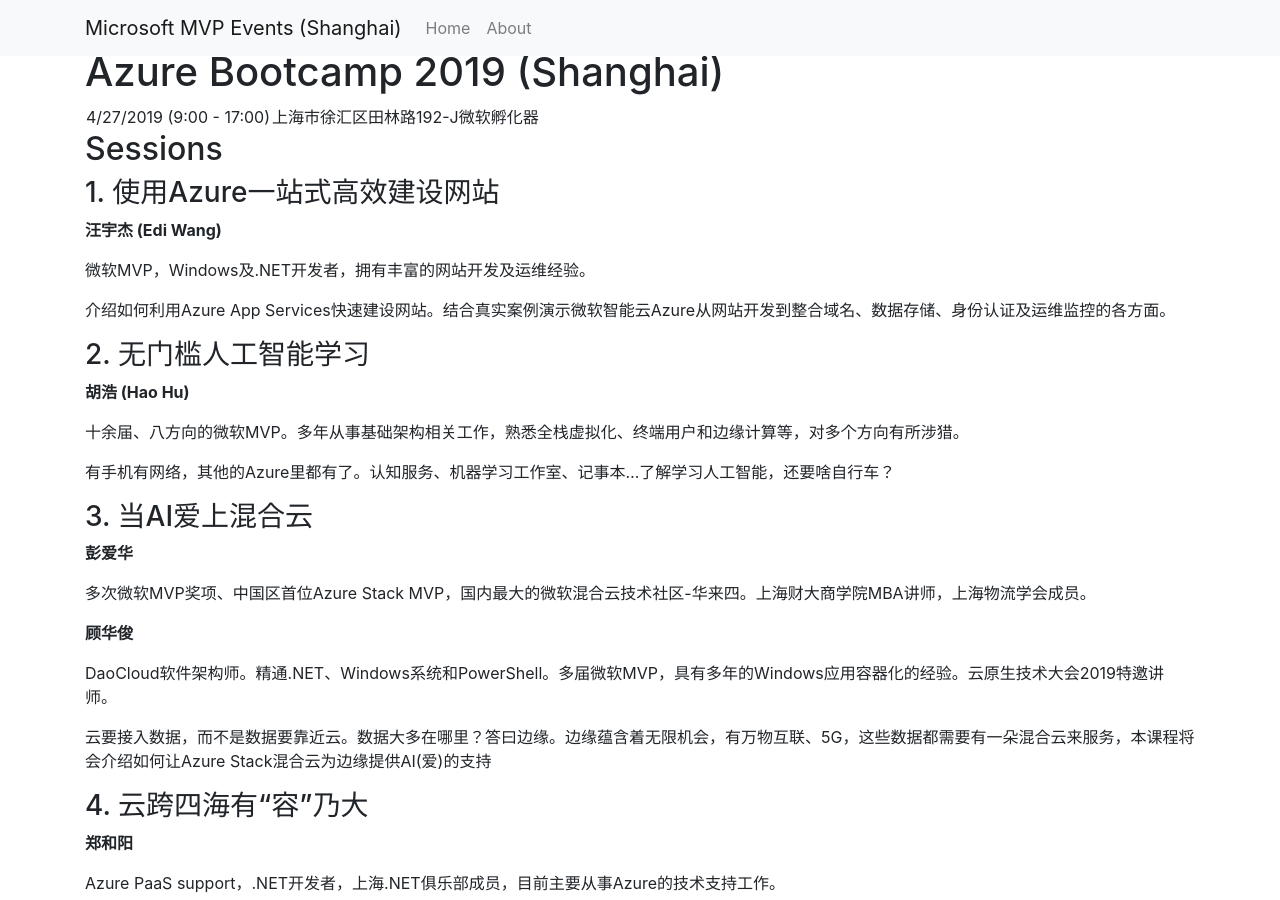
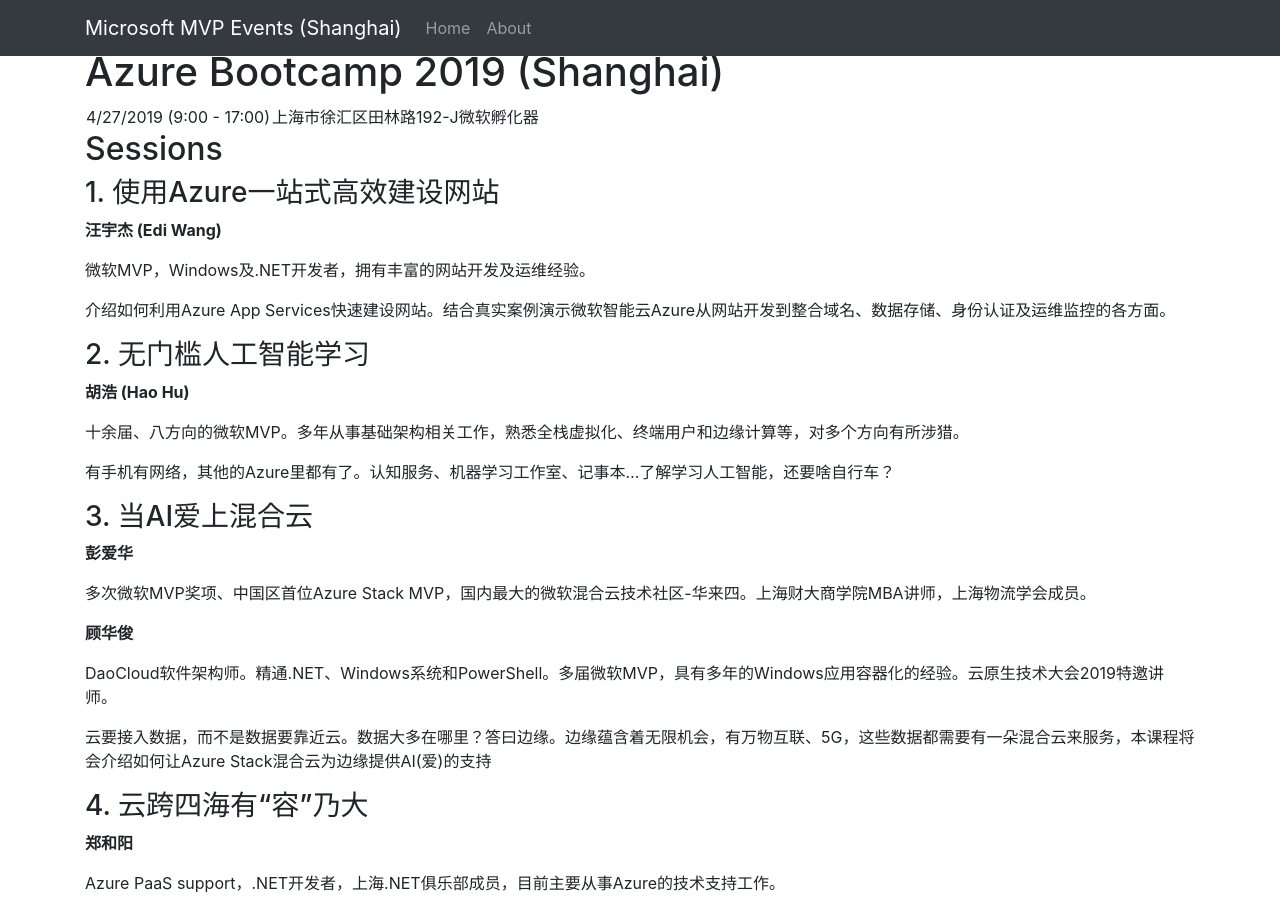
Before and after one commit to microsoft-mvp-events-cn/events, a Jekyll site: the page built from 19.4-Azure-Bootcamp-Shanghai.md, in a window 1280 px wide and 900 px high. Built offline with Jekyll 4.4.1, drawn with Linux system fonts in a browser that asks for light colours; our own code applies the rules of GitHub Pages for plain Markdown files.

Commit message:
update layout

```diff
--- a/_layouts/default.html
+++ b/_layouts/default.html
@@ -5,7 +5,24 @@
     <meta charset="UTF-8">
     <meta name="viewport" content="width=device-width, initial-scale=1.0">
     <meta http-equiv="X-UA-Compatible" content="ie=edge">
-    <title>Microsoft MVP Events (Shanghai)</title>
+    <title>Microsoft MVP Events (Shanghai) {{ page.title }}</title>
+    <link rel="apple-touch-icon" sizes="57x57" href="/favicons/apple-icon-57x57.png">
+    <link rel="apple-touch-icon" sizes="60x60" href="/favicons/apple-icon-60x60.png">
+    <link rel="apple-touch-icon" sizes="72x72" href="/favicons/apple-icon-72x72.png">
+    <link rel="apple-touch-icon" sizes="76x76" href="/favicons/apple-icon-76x76.png">
+    <link rel="apple-touch-icon" sizes="114x114" href="/favicons/apple-icon-114x114.png">
+    <link rel="apple-touch-icon" sizes="120x120" href="/favicons/apple-icon-120x120.png">
+    <link rel="apple-touch-icon" sizes="144x144" href="/favicons/apple-icon-144x144.png">
+    <link rel="apple-touch-icon" sizes="152x152" href="/favicons/apple-icon-152x152.png">
+    <link rel="apple-touch-icon" sizes="180x180" href="/favicons/apple-icon-180x180.png">
+    <link rel="icon" type="image/png" sizes="192x192" href="/favicons/android-icon-192x192.png">
+    <link rel="icon" type="image/png" sizes="32x32" href="/favicons/favicon-32x32.png">
+    <link rel="icon" type="image/png" sizes="96x96" href="/favicons/favicon-96x96.png">
+    <link rel="icon" type="image/png" sizes="16x16" href="/favicons/favicon-16x16.png">
+    <link rel="manifest" href="/manifest.json">
+    <meta name="msapplication-TileColor" content="#ffffff">
+    <meta name="msapplication-TileImage" content="/favicons/ms-icon-144x144.png">
+    <meta name="theme-color" content="#ffffff">
     <link rel="stylesheet" href="https://stackpath.bootstrapcdn.com/bootstrap/4.3.1/css/bootstrap.min.css"
         integrity="sha384-ggOyR0iXCbMQv3Xipma34MD+dH/1fQ784/j6cY/iJTQUOhcWr7x9JvoRxT2MZw1T" crossorigin="anonymous">
     <script src="https://code.jquery.com/jquery-3.3.1.slim.min.js"
@@ -20,7 +37,7 @@
 </head>
 
 <body>
-    <nav class="navbar navbar-expand-lg navbar-light bg-light fixed-top">
+    <nav class="navbar navbar-expand-lg navbar-dark bg-dark fixed-top">
         <div class="container">
             <a class="navbar-brand" href="#">Microsoft MVP Events (Shanghai)</a>
             <button class="navbar-toggler" type="button" data-toggle="collapse" data-target="#navbarNav"
@@ -30,19 +47,21 @@
             <div class="collapse navbar-collapse" id="navbarNav">
                 <ul class="navbar-nav">
                     <li class="nav-item">
-                        <a class="nav-link" href="/">Home</span></a>
+                        <a class="nav-link" href="/News">Home</span></a>
                     </li>
                     <li class="nav-item">
-                        <a class="nav-link" href="#">About</a>
+                        <a class="nav-link" href="/News/about.html">About</a>
                     </li>
                 </ul>
             </div>
         </div>
     </nav>
     <div class="container mt-5">
-        {{ content }}
+        <div class="main mt-2">
+            {{ content }}
+        </div>
     </div>
-    <footer>
+    <footer class="mt-3">
         <hr />
         <div class="container">
             <p>&copy; 2019 Microsoft MVP Events (Shanghai)</p>
```
Also changed, not shown: README.md (+4 -0 lines).
